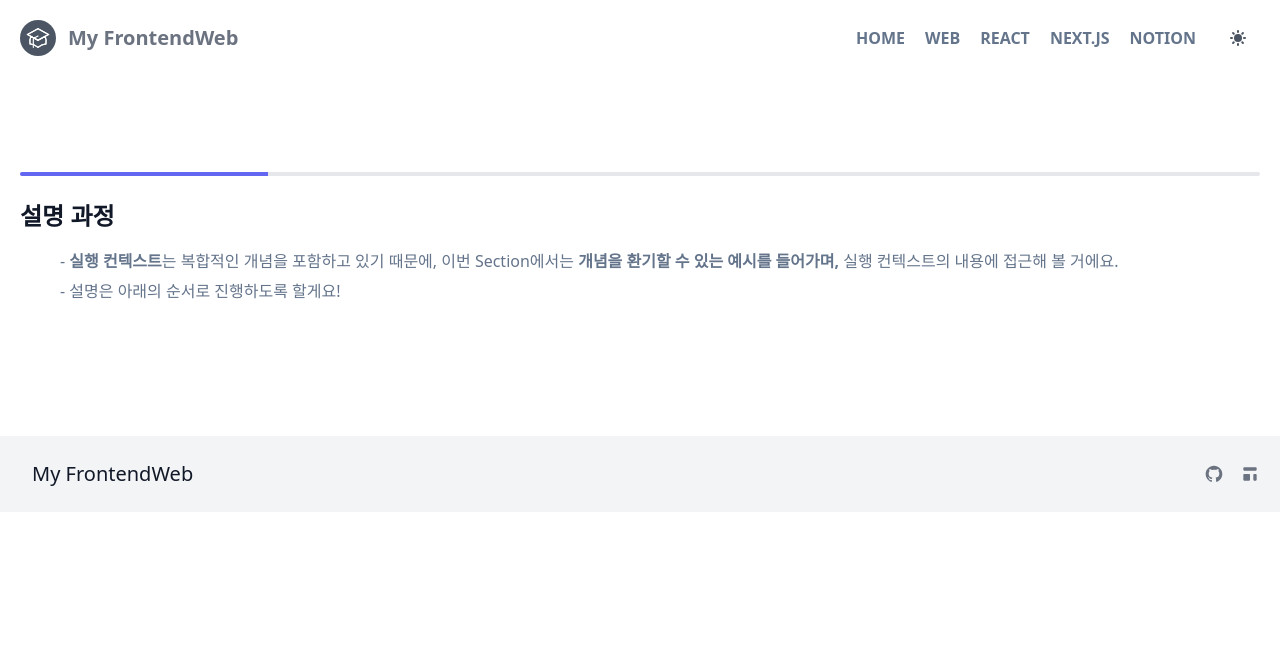
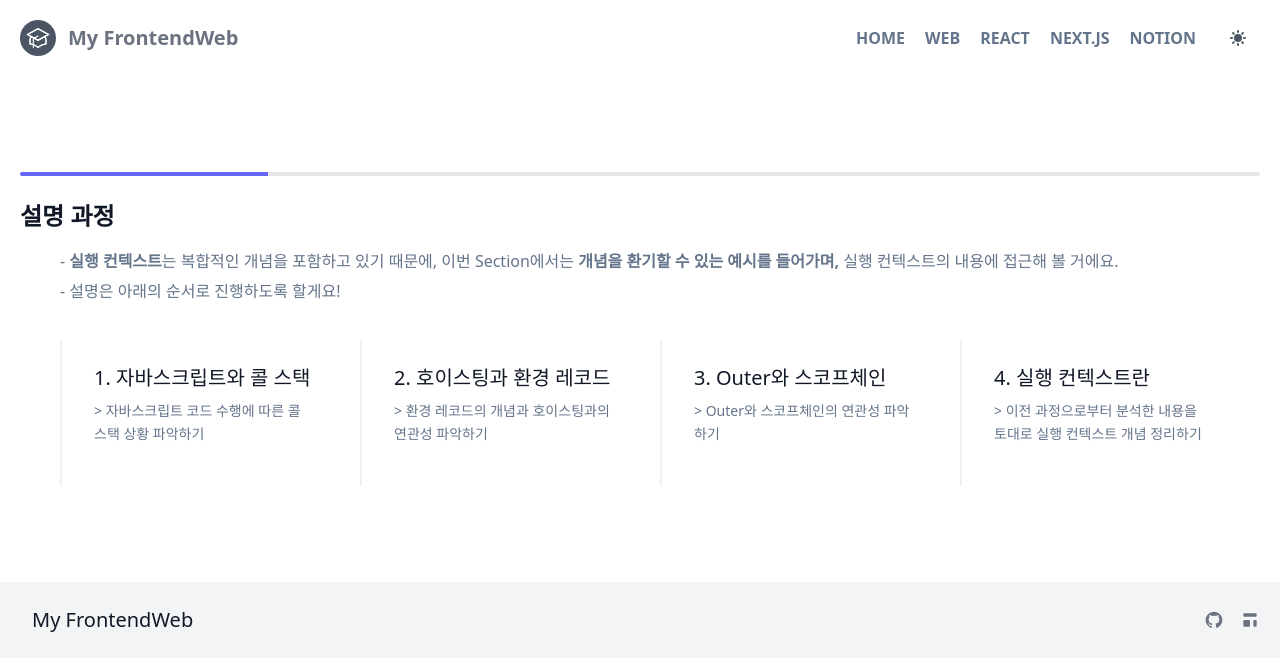
Before and after one commit to Lee-Sang-Beom/nextjs_and_notion, a Next.js app: page /web_basic/executionContext in a window 1280 px wide. Shown: the top 670 px of the page. Built offline with nearby package versions, Linux system fonts and the light colour scheme.

Commit message:
introduce execution_context 2/2

```diff
--- a/pages/web_basic/executionContext.tsx
+++ b/pages/web_basic/executionContext.tsx
@@ -44,6 +44,40 @@ export default function Dom() {
                         </div>
 
                         {/* 소개 순서 환기 */}
+                        <div className="flex flex-wrap sm:pl-10 pl-2">
+                            <div className="xl:w-1/4 lg:w-1/2 md:w-full px-8 py-6 border-l-2 border-gray-200 border-opacity-60">
+                                <h2 className="text-lg sm:text-xl text-gray-900 font-medium title-font mb-2">
+                                    1. 자바스크립트와 콜 스택
+                                </h2>
+                                <p className="leading-relaxed text-sm mb-4">
+                                    {`> 자바스크립트 코드 수행에 따른 콜 스택 상황 파악하기`}
+                                </p>
+                            </div>
+                            <div className="xl:w-1/4 lg:w-1/2 md:w-full px-8 py-6 border-l-2 border-gray-200 border-opacity-60">
+                                <h2 className="text-lg sm:text-xl text-gray-900 font-medium title-font mb-2">
+                                    2. 호이스팅과 환경 레코드
+                                </h2>
+                                <p className="leading-relaxed text-sm mb-4">
+                                    {`> 환경 레코드의 개념과 호이스팅과의 연관성 파악하기`}
+                                </p>
+                            </div>
+                            <div className="xl:w-1/4 lg:w-1/2 md:w-full px-8 py-6 border-l-2 border-gray-200 border-opacity-60">
+                                <h2 className="text-lg sm:text-xl text-gray-900 font-medium title-font mb-2">
+                                    3. Outer와 스코프체인
+                                </h2>
+                                <p className="leading-relaxed text-sm mb-4">
+                                    {`> Outer와 스코프체인의 연관성 파악하기`}
+                                </p>
+                            </div>
+                            <div className="xl:w-1/4 lg:w-1/2 md:w-full px-8 py-6 border-l-2 border-gray-200 border-opacity-60">
+                                <h2 className="text-lg sm:text-xl text-gray-900 font-medium title-font mb-2">
+                                    4. 실행 컨텍스트란
+                                </h2>
+                                <p className="leading-relaxed text-sm mb-4">
+                                    {`> 이전 과정으로부터 분석한 내용을 토대로 실행 컨텍스트 개념 정리하기`}
+                                </p>
+                            </div>
+                        </div>
 
                     </div>
                 </section>
```
Also changed, not shown: test.js (+20 -7 lines). Lines whose indentation alone changed are shown as unchanged.
